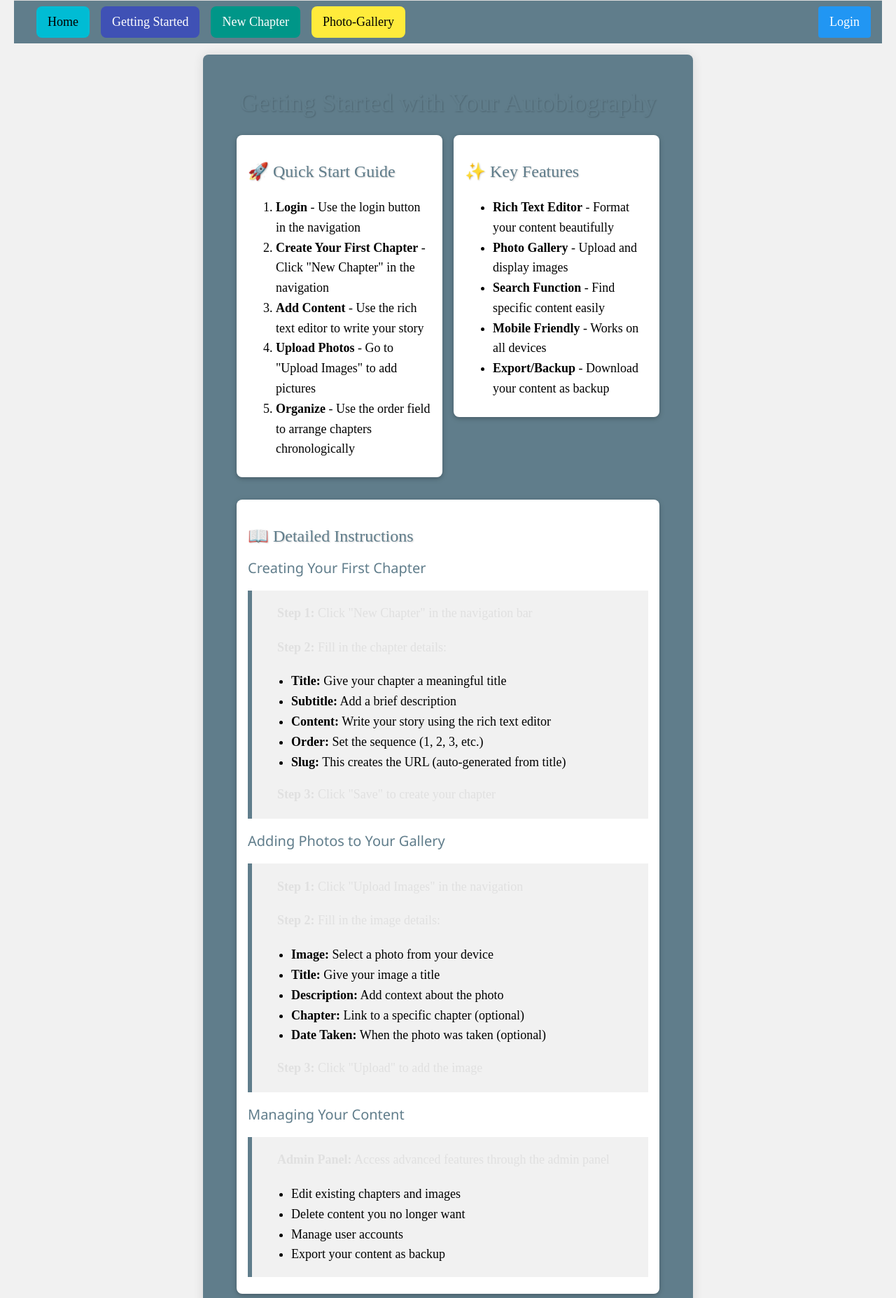
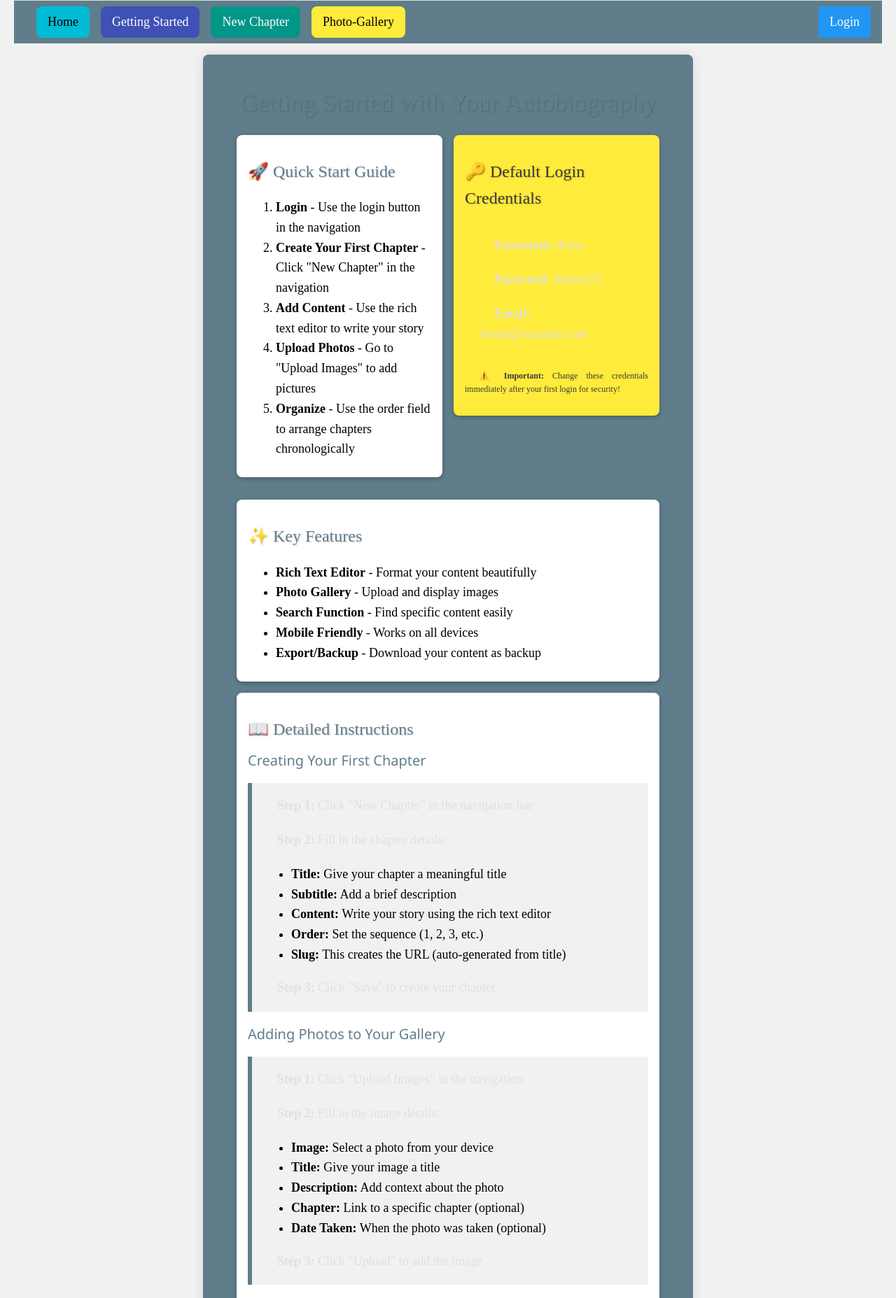
Before and after one commit to pmnoos/autobiography, a Django app: page /chapters/getting-started/ in a window 1280 px wide. Shown: the part 455-2310 px from the top of the page at 70% size. Run offline with Django 5.2, Linux system fonts and the light colour scheme; some libraries are stand-ins or nearby versions.

Commit message:
Add default login credentials system: management command, login page notice, and security instructions

```diff
--- a/chapters/templates/chapters/getting_started.html
+++ b/chapters/templates/chapters/getting_started.html
@@ -21,8 +21,25 @@
             </div>
         </div>
 
-        <!-- Features Section -->
+        <!-- Default Login Section -->
         <div class="w3-col l6 w3-margin-bottom">
+            <div class="w3-card w3-yellow w3-padding w3-round-large">
+                <h3 class="w3-text-dark-grey">🔑 Default Login Credentials</h3>
+                <div class="w3-panel w3-light-yellow w3-leftbar w3-border-yellow">
+                    <p><strong>Username:</strong> demo</p>
+                    <p><strong>Password:</strong> demo123</p>
+                    <p><strong>Email:</strong> demo@example.com</p>
+                </div>
+                <p class="w3-text-dark-grey w3-small">
+                    <strong>⚠️ Important:</strong> Change these credentials immediately after your first login for security!
+                </p>
+            </div>
+        </div>
+    </div>
+
+    <!-- Features Section -->
+    <div class="w3-row-padding w3-margin-top">
+        <div class="w3-col l12">
             <div class="w3-card w3-white w3-padding w3-round-large">
                 <h3 class="w3-text-blue-grey">✨ Key Features</h3>
                 <ul class="w3-left-align">
@@ -79,6 +96,19 @@
                         <li>Manage user accounts</li>
                         <li>Export your content as backup</li>
                     </ul>
+                </div>
+
+                <h4 class="w3-text-blue-grey">Changing Default Credentials</h4>
+                <div class="w3-panel w3-light-grey w3-leftbar w3-border-blue-grey">
+                    <p><strong>For Security:</strong> Change the default login credentials immediately</p>
+                    <ol>
+                        <li>Log in with the demo credentials</li>
+                        <li>Go to Admin Panel → Users</li>
+                        <li>Click on the "demo" user to edit</li>
+                        <li>Change username, email, and password</li>
+                        <li>Save the changes</li>
+                    </ol>
+                    <p><strong>Alternative:</strong> Create a new superuser and delete the demo account</p>
                 </div>
             </div>
         </div>
```
Also changed, not shown: chapters/management/commands/setup_default_user.py (added, +40 -0 lines), chapters/templates/registration/login.html (+23 -6 lines), README.md.
